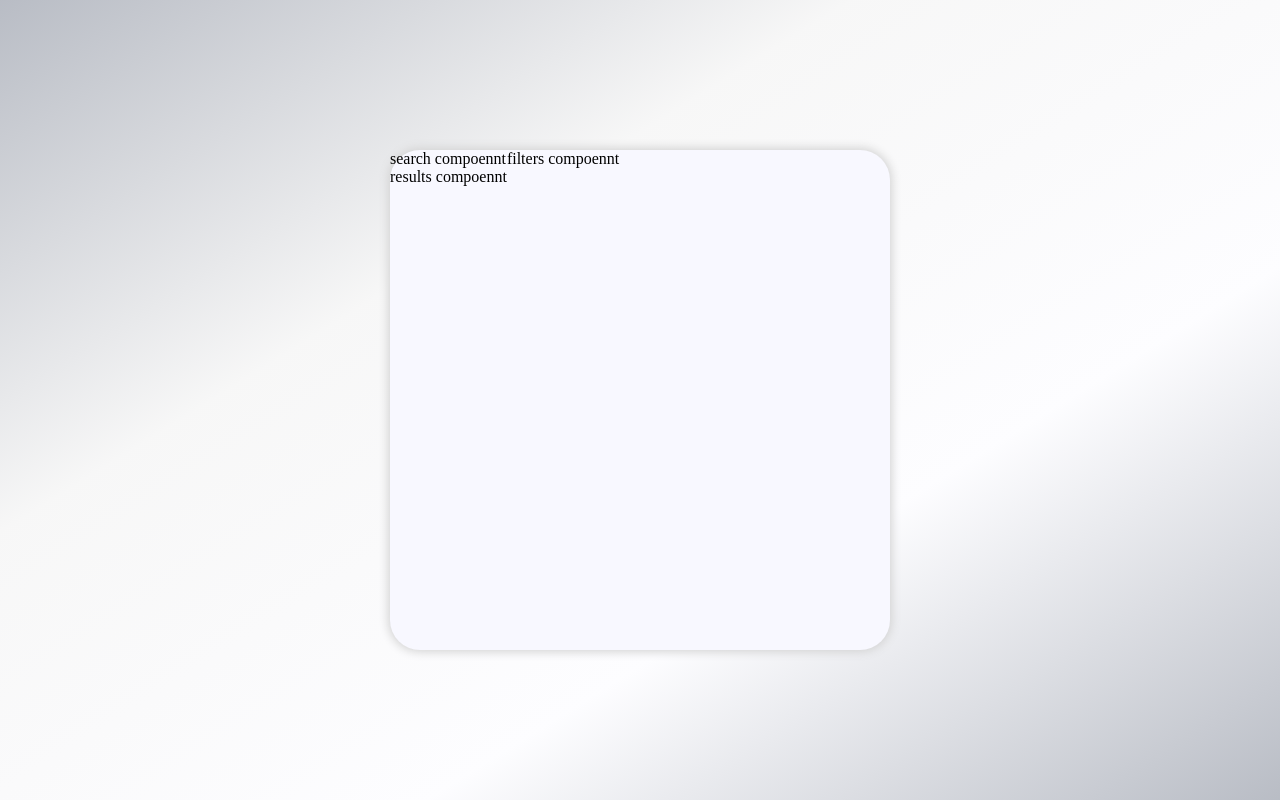
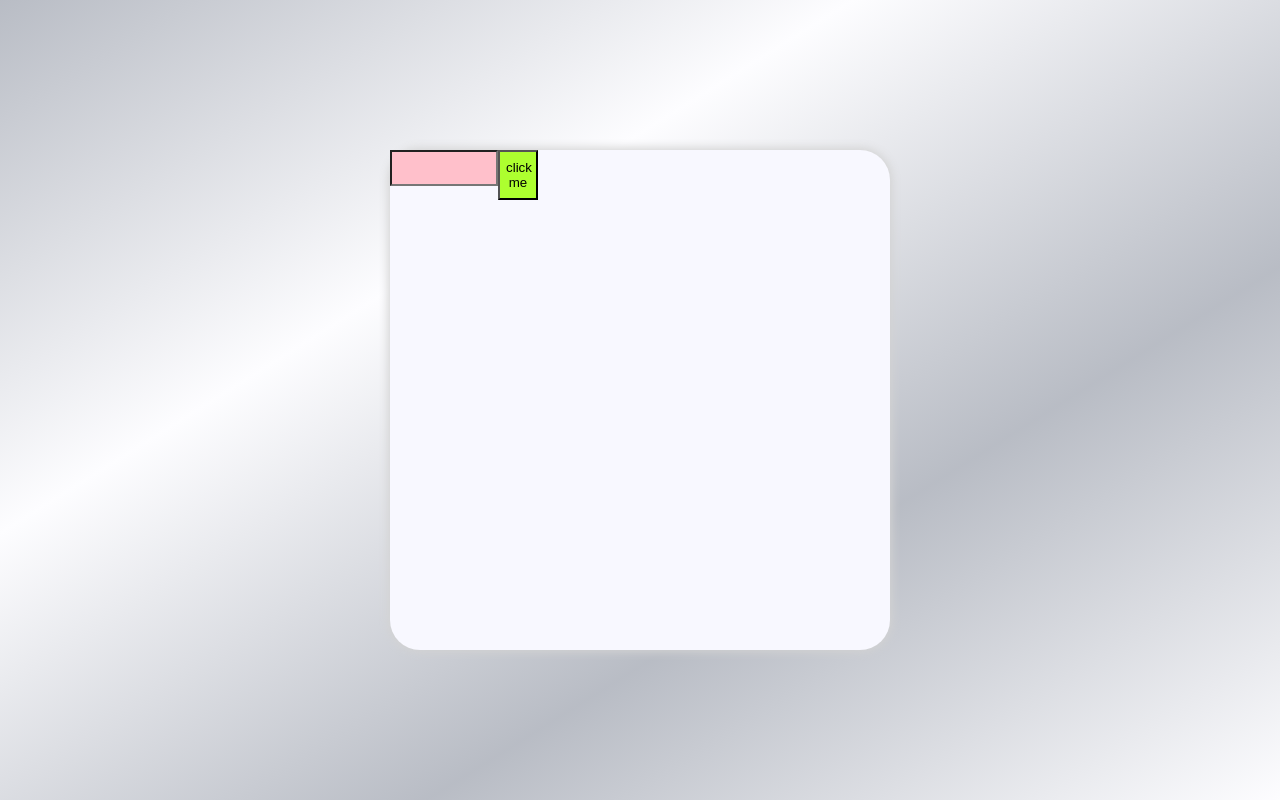
Before and after one commit to rwsp/repo-search, a React (Create React App) app: page / in a window 1280 px wide. Built offline with nearby package versions, Linux system fonts and the light colour scheme.

Commit message:
thunk/reducers

```diff
--- a/package.json
+++ b/package.json
@@ -1,14 +1,18 @@
 {
-  "name": "hotel-engine-coding-test",
+  "name": "repo-search",
   "version": "0.1.0",
   "private": true,
   "dependencies": {
     "@testing-library/jest-dom": "^4.2.4",
     "@testing-library/react": "^9.3.2",
     "@testing-library/user-event": "^7.1.2",
+    "axios": "^0.20.0",
     "react": "^16.13.1",
     "react-dom": "^16.13.1",
+    "react-redux": "^7.2.1",
     "react-scripts": "3.4.3",
+    "redux": "^4.0.5",
+    "redux-thunk": "^2.3.0",
     "styled-components": "^5.2.0"
   },
   "scripts": {
--- a/src/App.js
+++ b/src/App.js
@@ -2,11 +2,20 @@ import React from 'react';
 import {theme} from "./theme";
 import {ThemeProvider} from "styled-components";
 import Layout from "./components/Layout";
+import {Provider} from "react-redux";
+import {applyMiddleware, createStore} from 'redux';
+import {defaultReducer} from "./store/reducers";
+import thunk from 'redux-thunk';
+
+const store = createStore(defaultReducer, applyMiddleware(thunk));
 
 const App = () => (
-  <ThemeProvider theme={theme}>
-    <Layout />
-  </ThemeProvider>
+  <Provider store={store}>
+    <ThemeProvider theme={theme}>
+      <Layout />
+    </ThemeProvider>
+  </Provider>
+
 );
 
 export default App;
--- /dev/null
+++ b/src/api.js
@@ -0,0 +1,9 @@
+import axios from 'axios';
+
+const apiSearch = async value => {
+  return axios.get(`https://api.github.com/search/repositories?q=${value}`)
+    .then(result => ({success: true, data: result.data}))
+    .catch(() => ({success: false, data: null}))
+};
+
+export default apiSearch;
--- a/src/components/Layout.js
+++ b/src/components/Layout.js
@@ -3,8 +3,9 @@ import styled from 'styled-components/macro';
 import Search from "./Search";
 import Results from "./Results";
 import Filters from "./Filters";
+import axios from 'axios';
 
-const toGradient = colors => `to bottom right, ${colors.blue}, ${colors.grey}, ${colors.light}, ${colors.blue}`;
+const toGradient = colors => `to bottom right, ${colors.blue}, ${colors.light}, ${colors.blue}, ${colors.light}`;
 
 const Background = styled.div`
   height: 100vh;
@@ -45,11 +46,7 @@ const Layout = () => (
     <Background/>
     <Contents>
       <Panel>
-        <SearchColumn>
-          <Search />
-          <Results />
-        </SearchColumn>
-        <Filters />
+        <Search />
       </Panel>
     </Contents>
   </div>
--- a/src/components/Search.js
+++ b/src/components/Search.js
@@ -1,6 +1,49 @@
-import React from 'react';
+import React, {useState} from 'react';
 import styled from 'styled-components/macro';
+import {connect} from "react-redux";
+import {submitSearch} from "../store/reducers";
 
-const Search = () => <div>search compoennt</div>;
+const Input = styled.input`
+  height: 30px;
+  width: 100px;
+  background-color: pink;
+`;
 
-export default Search;
+const Submit = styled.button`
+  height: 50px;
+  width: 40px;
+  background-color: greenyellow;
+`;
+
+const onChange = setSearchValue => e => setSearchValue(e.target.value);
+
+const onSubmit = (submit, value) => e => {
+  e.preventDefault();
+  submit(value);
+};
+
+const Search = props => {
+  console.log(props.state);
+
+
+
+
+  const [searchValue, setSearchValue] = useState('');
+
+  return (
+    <>
+      <Input value={searchValue} onChange={onChange(setSearchValue)} />
+      <Submit onClick={onSubmit(props.submitSearch, searchValue)}>click me</Submit>
+    </>
+  )
+};
+
+const mapDispatchToProps = dispatch => ({
+  getData: () => dispatch({type: 'GET_DATA', data: null}),
+  deleteData: () => dispatch({type: 'DELETE_DATA', data: null}),
+  submitSearch: value => dispatch(submitSearch(value)),
+});
+
+const mapStateToProps = state => ({state});
+
+export default connect(mapStateToProps, mapDispatchToProps)(Search);
--- /dev/null
+++ b/src/store/reducers.js
@@ -0,0 +1,47 @@
+import apiSearch from "../api";
+
+const SEARCH_SUBMITTED = 'SEARCH_SUBMITTED';
+const SEARCH_SUCCESS = 'SEARCH_SUCCESS';
+const SEARCH_FAILURE = 'SEARCH_FAILURE';
+
+const defaultState = {
+  loading: false,
+  error: false,
+  data: null,
+};
+
+export const submitSearch = value => async dispatch => {
+  dispatch({type: SEARCH_SUBMITTED, data: null});
+
+  const searchResult = await apiSearch(value);
+
+  dispatch({
+      type: searchResult.success ? SEARCH_SUCCESS : SEARCH_FAILURE,
+      data: searchResult.data,
+  });
+};
+
+export const defaultReducer = (state = defaultState, action) => {
+  switch(action.type) {
+    case SEARCH_SUBMITTED:
+      return {
+        loading: true,
+        data: null,
+        error: false,
+      };
+    case SEARCH_SUCCESS:
+      return {
+        loading: false,
+        data: action.data,
+        error: false,
+      };
+    case SEARCH_FAILURE:
+      return {
+        loading: false,
+        data: null,
+        error: true,
+      };
+    default:
+      return state;
+  }
+};
```
Also changed, not shown: 1 other file (tests, documents, lock files or other folders).
